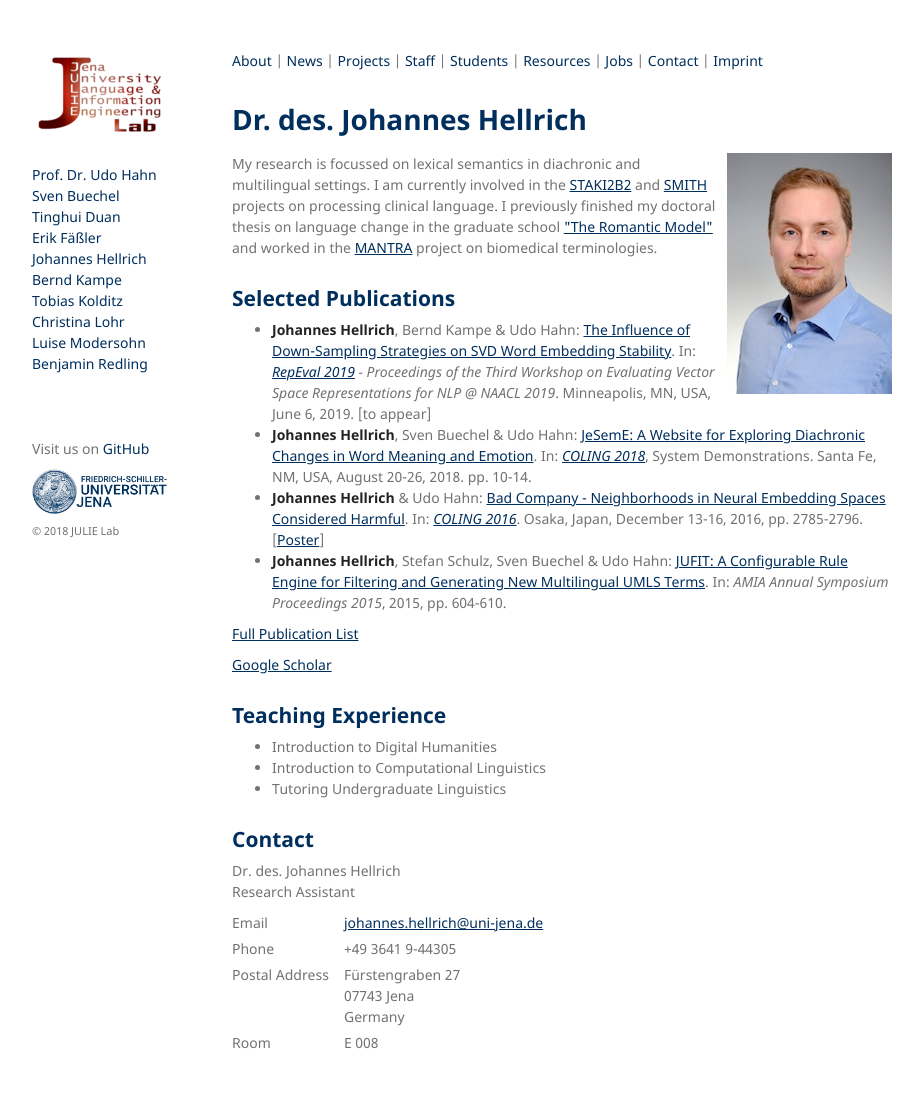
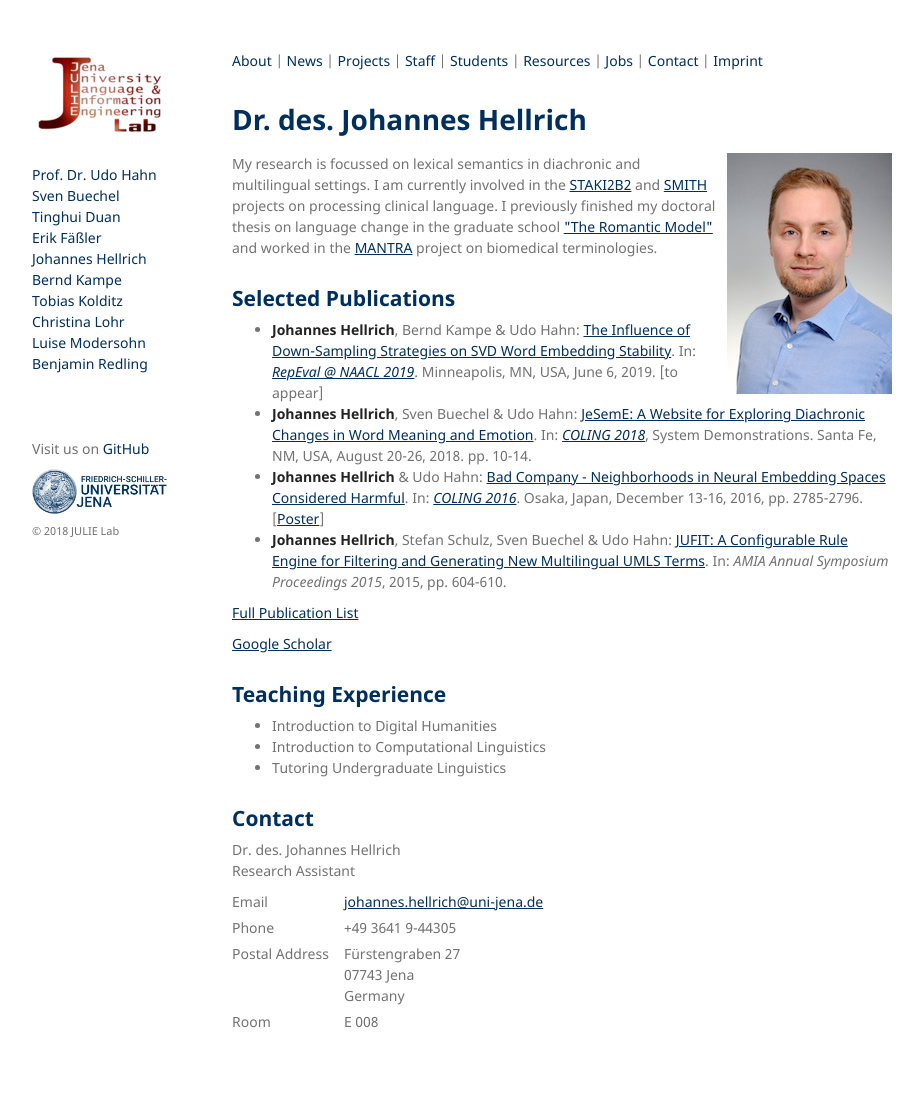
Before and after one commit to JULIELab/JULIELab.github.io, a Jekyll site: the page built from Staff/Hellrich/index.md, in a window 1280 px wide. Shown: the whole page, without its empty margins (178-1101 px from the left). Built offline with Jekyll 4.4.1, drawn with Linux system fonts in a browser that asks for light colours; our own code applies the rules of GitHub Pages for plain Markdown files; after the commit the page ends 1097 px from its top, so only the background shows below that.

Commit message:
Update index.md

```diff
--- a/Staff/Hellrich/index.md
+++ b/Staff/Hellrich/index.md
@@ -11,7 +11,7 @@
 My research is focussed on lexical semantics in diachronic and multilingual settings. I am currently involved in the [STAKI2B2](http://gepris.dfg.de/gepris/projekt/315098900) and [SMITH](http://www.smith.care/) projects on processing clinical language. I previously finished my doctoral thesis on language change in the graduate school [\"The Romantic Model\"](http://www.modellromantik.uni-jena.de/?lang=en) and worked in the [MANTRA](https://sites.google.com/site/mantraeu/) project on biomedical terminologies.
 
 ## Selected Publications
-* **Johannes Hellrich**, Bernd Kampe & Udo Hahn: [The Influence of Down-Sampling Strategies on SVD Word Embedding Stability](https://arxiv.org/abs/1808.06810). In: *[RepEval 2019](https://repeval2019.github.io) - Proceedings of the Third Workshop on Evaluating Vector Space Representations for NLP @ NAACL 2019*. Minneapolis, MN, USA, June 6, 2019. [to appear]
+* **Johannes Hellrich**, Bernd Kampe & Udo Hahn: [The Influence of Down-Sampling Strategies on SVD Word Embedding Stability](https://arxiv.org/abs/1808.06810). In: *[RepEval @ NAACL 2019](https://repeval2019.github.io)*. Minneapolis, MN, USA, June 6, 2019. [to appear]
 * **Johannes Hellrich**, Sven Buechel & Udo Hahn: [JeSemE: A Website for Exploring Diachronic Changes in Word Meaning and Emotion](http://aclweb.org/anthology/C18-2003). In: *[COLING 2018](https://coling2018.org)*, System Demonstrations. Santa Fe, NM, USA, August 20-26, 2018. pp. 10-14.
 * **Johannes Hellrich** & Udo Hahn: [Bad Company - Neighborhoods in Neural Embedding Spaces Considered Harmful](http://aclweb.org/anthology/C16-1262). In: [*COLING 2016*](http://coling2016.anlp.jp/). Osaka, Japan, December 13-16, 2016, pp. 2785-2796. [[Poster](/downloads/publications/posters/hellrich_coling2016.pdf)]
 * **Johannes Hellrich**, Stefan Schulz, Sven Buechel & Udo Hahn: [JUFIT: A Configurable Rule Engine for Filtering and Generating New Multilingual UMLS Terms](http://www.ncbi.nlm.nih.gov/pmc/articles/PMC4765630/). In: *AMIA Annual Symposium Proceedings 2015*, 2015, pp. 604-610.
```
